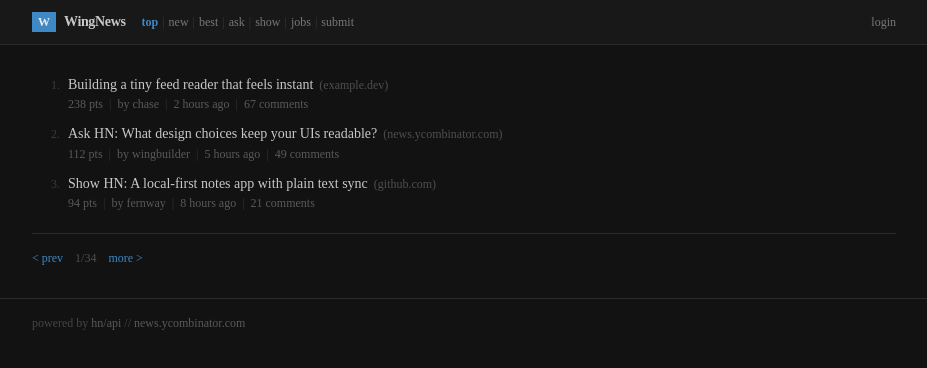
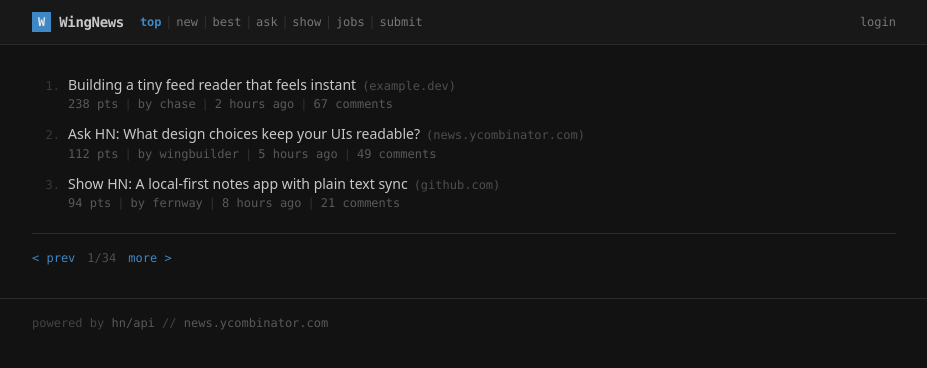
Before and after one commit to ChaseRensberger/wingnews, a website: page index.html in a window 1280 px wide. Shown: the whole page, without its empty margins (176-1103 px from the left). Drawn offline with nearby package versions, Linux system fonts and the light colour scheme; files that its build step writes are made by us from their sources.

Commit message:
update fonts

```diff
--- a/input.css
+++ b/input.css
@@ -1,6 +1,13 @@
 @import "tailwindcss";
 
 :root {
+  font-family: "Roboto Mono", system-ui;
+  color-scheme: dark;
+  font-synthesis: none;
+  text-rendering: optimizeLegibility;
+  -webkit-font-smoothing: antialiased;
+  -moz-osx-font-smoothing: grayscale;
+
   --background: #121212;
   --foreground: #c8c8c8;
   --card: #181818;
@@ -24,8 +31,6 @@
 }
 
 @theme inline {
-  --font-sans: "Geist", "Geist Fallback";
-  --font-mono: "Geist Mono", "Geist Mono Fallback";
   --color-background: var(--background);
   --color-foreground: var(--foreground);
   --color-card: var(--card);
@@ -56,6 +61,6 @@
     @apply border-border outline-ring/50;
   }
   body {
-    @apply bg-background text-foreground font-sans;
+    @apply bg-background text-foreground;
   }
 }
```
